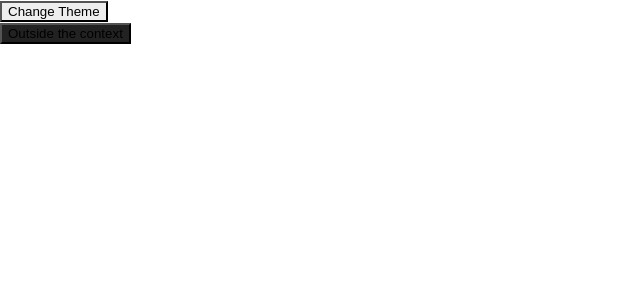
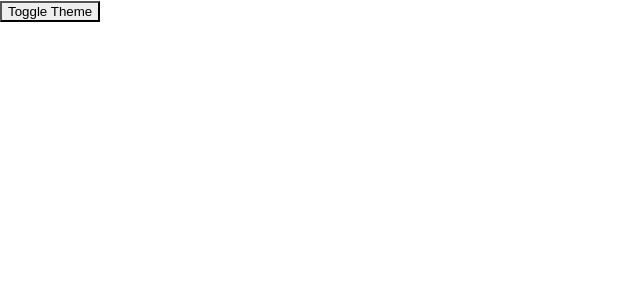
Before and after one commit to nnance/react-context, a React (Create React App) app: page / in a window 1280 px wide. Shown: the top 300 px of the page, without its empty margins (0-640 px from the left). Built offline with nearby package versions, Linux system fonts and the light colour scheme.

Commit message:
Updating Context from a Nested Component

```diff
--- a/src/App.tsx
+++ b/src/App.tsx
@@ -6,16 +6,8 @@ type ToolbarProps = {
   changeTheme: () => void
 }
 
-// An intermediate component that uses the ThemedButton
-function Toolbar(props: ToolbarProps) {
-  return (
-    <ThemedButton onClick={props.changeTheme}>
-      Change Theme
-    </ThemedButton>
-  );
-}
-
 type AppState = {
+  toggleTheme: () => void
   theme: {
     foreground: string
     background: string
@@ -25,8 +17,12 @@ type AppState = {
 class App extends React.Component<any, AppState>{
   constructor(props: any) {
     super(props);
+
+    // State also contains the updater function so it will
+    // be passed down into the context provider
     this.state = {
       theme: themes.light,
+      toggleTheme: this.toggleTheme.bind(this),
     };
   }
 
@@ -40,20 +36,21 @@ class App extends React.Component<any, AppState>{
   }
 
   render() {
-    // The ThemedButton button inside the ThemeProvider
-    // uses the theme from state while the one outside uses
-    // the default dark theme
+    // The entire state is passed to the provider
     return (
-      <div>
-        <ThemeContext.Provider value={this.state.theme}>
-          <Toolbar changeTheme={this.toggleTheme.bind(this)} />
-        </ThemeContext.Provider>
-        <div>
-          <ThemedButton>Outside the context</ThemedButton>
-        </div>
-      </div>
+      <ThemeContext.Provider value={this.state}>
+        <Content />
+      </ThemeContext.Provider>
     );
   }
 }
 
+function Content() {
+  return (
+    <div>
+      <ThemedButton />
+    </div>
+  );
+}
+
 export default App;
--- a/src/theme-context.tsx
+++ b/src/theme-context.tsx
@@ -11,6 +11,7 @@ export const themes = {
     }
 };
 
-export const ThemeContext = React.createContext(
-    themes.dark // default value
-);
+export const ThemeContext = React.createContext({
+    theme: themes.dark,
+    toggleTheme: () => { },
+});
--- a/src/themed-button.tsx
+++ b/src/themed-button.tsx
@@ -1,18 +1,20 @@
 import React from "react";
 import { ThemeContext } from './theme-context';
 
-class ThemedButton extends React.Component<any>{
-    render() {
-        let props = this.props;
-        let theme = this.context;
-        return (
-            <button
-                {...props}
-                style={{ backgroundColor: theme.background }}
-            />
-        );
-    }
-}
-ThemedButton.contextType = ThemeContext;
+function ThemedButton() {
+    // The Theme Toggler Button receives not only the theme
+    // but also a toggleTheme function from the context
+    return (
+      <ThemeContext.Consumer>
+        {({theme, toggleTheme}) => (
+          <button
+            onClick={toggleTheme}
+            style={{backgroundColor: theme.background}}>
+            Toggle Theme
+          </button>
+        )}
+      </ThemeContext.Consumer>
+    );
+  }
 
-export default ThemedButton;
+  export default ThemedButton;
```
